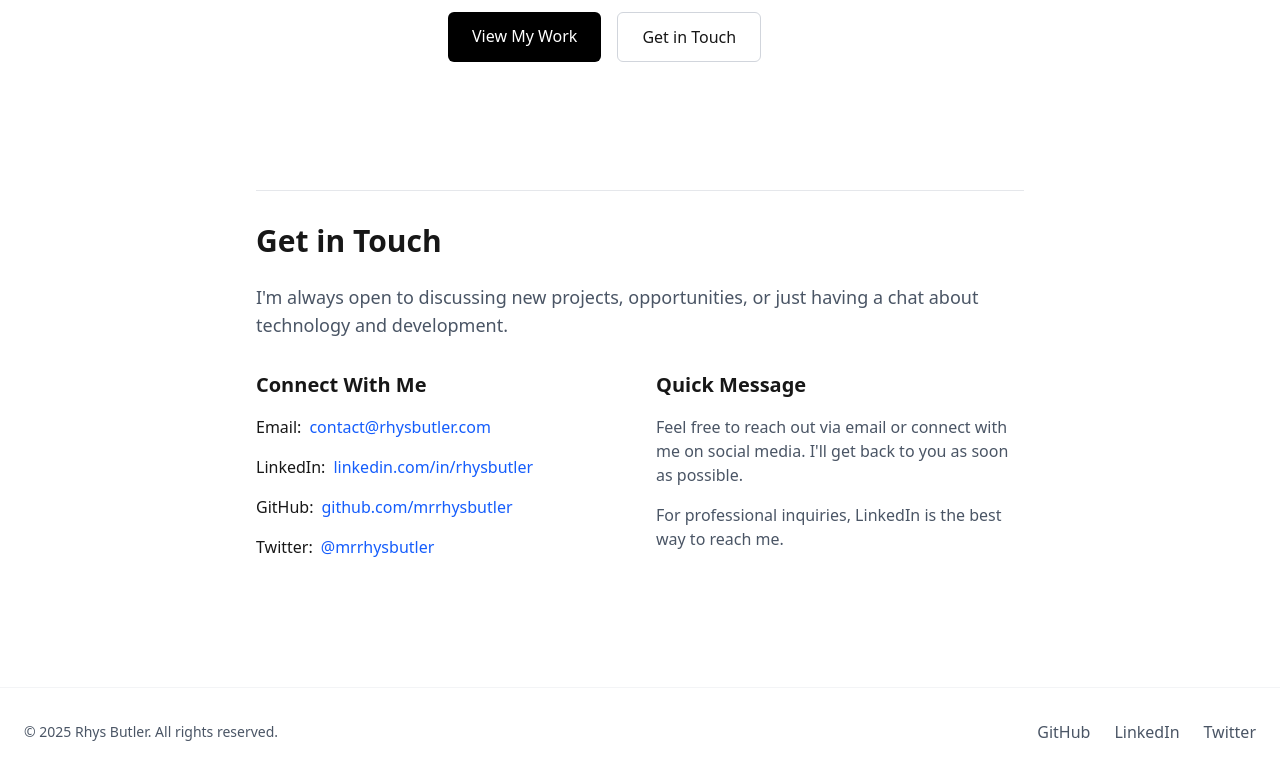
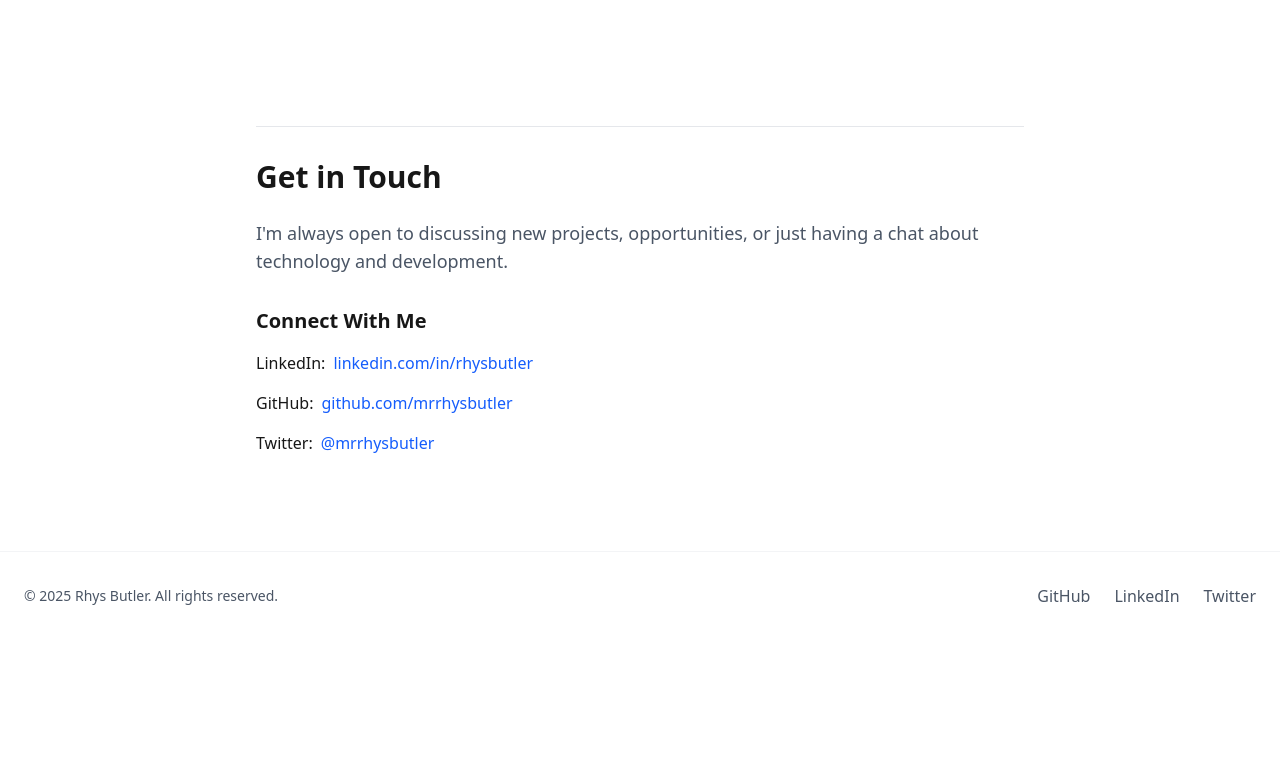
Before and after one commit to mrrhysbutler/rhysbutler.com, a Next.js app: page / in a window 1280 px wide. Shown: the part 529-1305 px from the top of the page. After the commit the page ends 1169 px from the top, so only its background shows below. Built offline with nearby package versions, Linux system fonts and the light colour scheme.

Commit message:
Update homepage: Remove quick message and email contact, update Rapid description

```diff
--- a/src/app/page.tsx
+++ b/src/app/page.tsx
@@ -4,7 +4,7 @@ import Link from "next/link";
 
 export default function Home() {
   return (
-    <div className="py-12 md:py-16 lg:py-20">
+    <div className="pt-12 pb-8 md:pt-16 md:pb-10 lg:pt-20 lg:pb-12">
       <Container>
         <div className="max-w-3xl mx-auto">
           <div className="flex flex-col gap-8">
@@ -29,9 +29,6 @@ export default function Home() {
                     Head of Development at Rapid
                   </p>
                   <div className="prose dark:prose-invert max-w-none">
-                    <p className="mb-4">
-                      Software developer, tech geek, beer enthusiast, devoted husband, and proud father.
-                    </p>
                     <p className="mb-4">
                       Based in Sydney, Australia, I specialise in crafting innovative, user-centered software products with exceptional engineering teams. I&apos;ve also co-founded a few ventures along the way.
                     </p>
@@ -69,15 +66,6 @@ export default function Home() {
                   <h3 className="text-xl font-semibold mb-4">Connect With Me</h3>
                   <ul className="space-y-4">
                     <li className="flex items-center">
-                      <span className="font-medium mr-2">Email:</span>
-                      <a
-                        href="mailto:contact@rhysbutler.com"
-                        className="text-blue-600 dark:text-blue-400 hover:underline"
-                      >
-                        contact@rhysbutler.com
-                      </a>
-                    </li>
-                    <li className="flex items-center">
                       <span className="font-medium mr-2">LinkedIn:</span>
                       <a
                         href="https://linkedin.com/in/rhysbutler"
@@ -112,16 +100,6 @@ export default function Home() {
                     </li>
                   </ul>
                 </div>
-
-                <div>
-                  <h3 className="text-xl font-semibold mb-4">Quick Message</h3>
-                  <p className="text-gray-600 dark:text-gray-400 mb-4">
-                    Feel free to reach out via email or connect with me on social media. I&apos;ll get back to you as soon as possible.
-                  </p>
-                  <p className="text-gray-600 dark:text-gray-400">
-                    For professional inquiries, LinkedIn is the best way to reach me.
-                  </p>
-                </div>
               </div>
             </section>
           </div>
```
